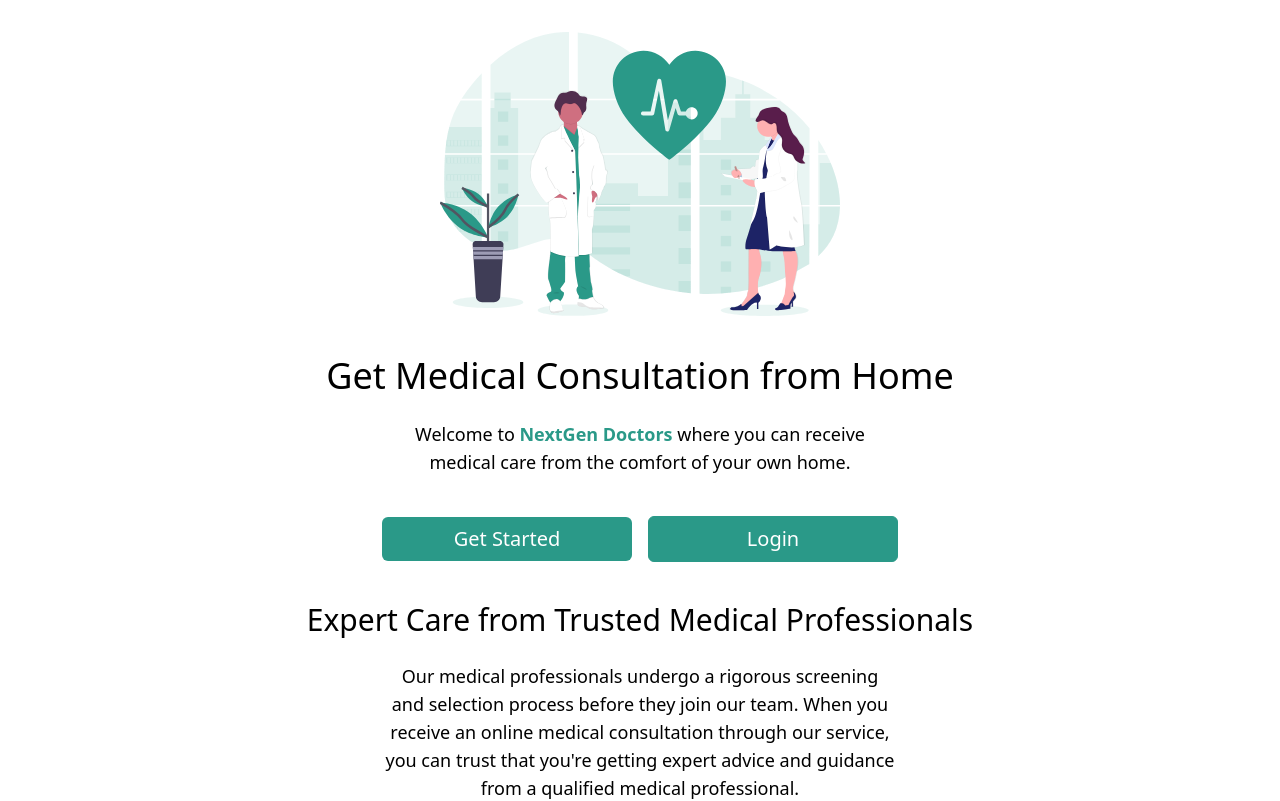
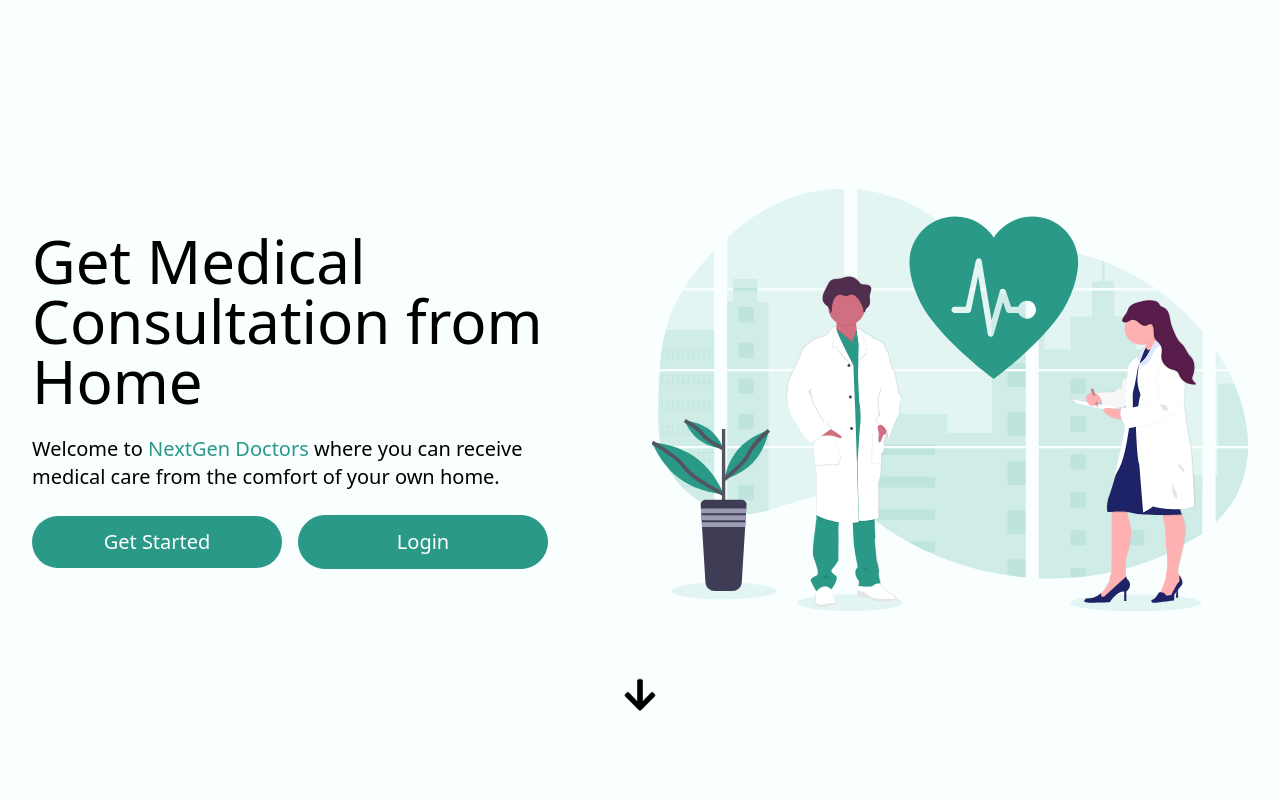
Before and after one commit to chukusuccess/NextGenPatients, a Next.js app: page / in a window 1280 px wide. Shown: the top 801 px of the page. Built offline with nearby package versions, Linux system fonts and the light colour scheme.

Commit message:
Installed the react Icons package, finished up the UI for the landing page and added adequate theme handling.

```diff
--- a/components/Splash-Screen/Splash.jsx
+++ b/components/Splash-Screen/Splash.jsx
@@ -4,17 +4,13 @@ import SplashText from "./SplashText";
 
 function Splash() {
   return (
-    // A motion component that animates its children
     <motion.div
-      // The animation to perform
       animate={{
-        height: 0, // Reduce the height to 0
-        transition: { duration: 0.6, delay: 1.5 }, // The duration of the animation and delay before it starts
+        height: 0,
+        transition: { duration: 0.6, delay: 1.5 },
       }}
-      // The class names for the component
       className="absolute top-0 z-50 flex items-center justify-center w-screen h-screen overflow-hidden bg-[#2A9988]"
     >
-      {/* The child component to animate */}
       <SplashText />
     </motion.div>
   );
--- a/components/Splash-Screen/SplashText.jsx
+++ b/components/Splash-Screen/SplashText.jsx
@@ -11,14 +11,13 @@ function SplashText() {
         opacity: 0,
         transition: { duration: 0.4, delay: 1 },
       }}
-      // Add classnames for styling
       className="flex flex-col items-center justify-center text-white"
     >
       <h1 className="xl:text-9xl 2xl:text-[160px] lg:text-8xl md:text-7xl text-4xl font-thin">
         NEXT<span className="font-semibold">GEN</span>
       </h1>
       <h1 className="pt-1 md:pt-2 lg:pt-3 xl:pt-6 xl:text-8xl 2xl:text-[160px] lg:text-6xl md:text-4xl text-2xl font-thin tracking-[0.2em]">
-        DOCTORS(NG)
+        PATIENTS(NG)
       </h1>
     </motion.div>
   );
--- a/package.json
+++ b/package.json
@@ -17,6 +17,7 @@
     "postcss": "8.4.24",
     "react": "18.2.0",
     "react-dom": "18.2.0",
+    "react-icons": "^4.9.0",
     "tailwindcss": "3.3.2"
   }
 }
--- a/pages/_document.js
+++ b/pages/_document.js
@@ -2,9 +2,9 @@ import { Html, Head, Main, NextScript } from "next/document";
 
 export default function Document() {
   return (
-    <Html lang="en">
+    <Html lang="en" className="scroll-smooth">
       <Head />
-      <body className="dark:bg-[#0e1217]">
+      <body className="bg-[#F8FFFE] dark:bg-[#0e1217]">
         <Main />
         <NextScript />
       </body>
--- a/pages/index.js
+++ b/pages/index.js
@@ -3,53 +3,66 @@ import Image from "next/image";
 import Link from "next/link";
 import Splash from "@/components/Splash-Screen/Splash";
 import landingPageImg from "../public/landingPage.svg";
+import stetoscopeImg from "../public/stetoscope.svg";
+import { FaArrowDown } from "react-icons/fa";
 
 export default function Home() {
   return (
     <>
       <Head>
-        <title>NEXTGEN Doctors</title>
+        <title>NEXTGEN Patients</title>
         <meta name="description" content="Generated by create next app" />
         <meta name="viewport" content="width=device-width, initial-scale=1" />
         <link rel="icon" href="/favicon.ico" />
       </Head>
       <main>
         <Splash />
-        <section className="flex flex-col items-center justify-start w-full min-h-screen gap-12 pt-12 xl:gap-10 lg:pt-8">
-          <div className="flex flex-col items-center w-full px-20 sm:px-4">
-            <Image
-              src={landingPageImg}
-              width={400}
-              height={400}
-              alt="placeholderImg"
-            />
+        <section className="flex flex-col w-full min-h-screen gap-12 xl:gap-10">
+          <div className="relative flex flex-col xl:gap-6 items-center justify-center h-[100dvh] xl:flex-row-reverse px-4 xl:px-8">
+            <div className="relative w-4/5 aspect-square xl:basis-1/2">
+              <Image src={landingPageImg} fill priority alt="Landing Img" />
             </div>
-          <div className="flex flex-col items-center w-full px-4 text-black dark:text-white sm:px-20">
-            <h1 className="w-full text-4xl text-center">
+
+            <div className="flex flex-col space-y-6 xl:basis-1/2 text-black dark:text-white">
+              <h1 className="w-full text-4xl text-center xl:text-6xl xl:text-left">
                 Get Medical Consultation from Home
               </h1>
-            <br />
-            <p className="w-full max-w-lg text-lg text-center">
-              Welcome to <b className="text-[#2A9988]">NextGen Doctors</b> where
+
+              <p className="w-full max-w-lg text-xl text-center xl:text-left dark:text-gray-400">
+                Welcome to{" "}
+                <span className="text-[#2A9988]">NextGen Doctors</span> where
                 you can receive medical care from the comfort of your own home.
               </p>
-            <div className="flex items-center justify-center w-full gap-4 mt-6 sm:mt-10">
+
+              <div className="flex items-center gap-4">
                 <Link
                   href="/sign-up"
-                className="p-2 w-1/2 bg-[#2a9988] hover:bg-[#1C665B] duration-500 rounded-md text-white text-xl max-w-[250px] text-center"
+                  className="px-2 py-3 w-1/2 bg-[#2a9988] hover:bg-[#1C665B] duration-500 rounded-full text-white text-xl max-w-[250px] text-center"
                 >
                   Get Started
                 </Link>
                 <Link
                   href="/login"
-                className="p-2 w-1/2 border border-[#2a9988] bg-[#2a9988] hover:bg-[#1C665B] dark:bg-transparent dark:hover:bg-[#1C665B] duration-500 rounded-md text-white text-xl max-w-[250px] text-center"
+                  className="px-2 py-3 w-1/2 border border-[#2a9988] bg-[#2a9988] hover:bg-[#1C665B] dark:bg-transparent dark:hover:bg-[#1C665B] duration-500 rounded-full text-white text-xl max-w-[250px] text-center"
                 >
                   Login
                 </Link>
               </div>
             </div>
+
+            <a
+              href="#faq"
+              className="mt-10 mx-auto xl:absolute bottom-20 animate-bounce"
+            >
+              <FaArrowDown className="dark:text-white text-4xl" />
+            </a>
+          </div>
+
           <div className="flex flex-col items-end w-full text-black dark:text-white">
-            <div className="flex flex-col items-center w-full px-4 sm:px-20">
+            <div
+              id="faq"
+              className="flex flex-col items-center w-full px-6 sm:px-20 scroll-mt-6"
+            >
               <h1 className="w-full text-3xl text-center">
                 Expert Care from Trusted Medical Professionals
               </h1>
@@ -63,20 +76,24 @@ export default function Home() {
               </p>
             </div>
           </div>
-          <div className="w-full flex flex-col items-end pb-20 sm:pb-24 bg-[#2A9988] text-white py-10 overflow-hidden relative grow">
+
+          <div className="w-full flex flex-col items-end bg-[#2A9988] text-white py-10 overflow-hidden relative">
             <Image
-              src={"/stetoscope.svg"}
+              src={stetoscopeImg}
               width={600}
               height={600}
-              alt="placeholderImg"
+              alt="Stetoscope Img"
               className="absolute overflow-hidden blur-sm"
             />
+
             <h1 className="w-full px-5 text-2xl font-bold text-left sm:px-20">
               FAQs:
             </h1>
+
             <br />
+
             <ul className="z-10 grid grid-cols-1 gap-10 px-5 md:grid-cols-2 xl:grid-cols-3 sm:px-20 ">
-              <div>
+              <div className="space-y-1">
                 <li className="text-xl">
                   How do I sign up for an online medical consultation?
                 </li>
@@ -89,7 +106,7 @@ export default function Home() {
                 </li>
               </div>
 
-              <div>
+              <div className="space-y-1">
                 <li className="text-xl">
                   How do I pay for my online medical consultation?
                 </li>
@@ -100,7 +117,7 @@ export default function Home() {
                 </li>
               </div>
 
-              <div>
+              <div className="space-y-1">
                 <li className="text-xl">
                   Is my personal and medical information secure?
                 </li>
@@ -110,7 +127,7 @@ export default function Home() {
                 </li>
               </div>
 
-              <div>
+              <div className="space-y-1">
                 <li className="text-xl">
                   What if I need to cancel or reschedule my consultation?
                 </li>
--- a/tailwind.config.js
+++ b/tailwind.config.js
@@ -1,18 +1,13 @@
 /** @type {import('tailwindcss').Config} */
 module.exports = {
   content: [
-    './pages/**/*.{js,ts,jsx,tsx,mdx}',
-    './components/**/*.{js,ts,jsx,tsx,mdx}',
-    './app/**/*.{js,ts,jsx,tsx,mdx}',
+    "./pages/**/*.{js,ts,jsx,tsx,mdx}",
+    "./components/**/*.{js,ts,jsx,tsx,mdx}",
+    "./app/**/*.{js,ts,jsx,tsx,mdx}",
   ],
+  darkMode: "class",
   theme: {
-    extend: {
-      backgroundImage: {
-        'gradient-radial': 'radial-gradient(var(--tw-gradient-stops))',
-        'gradient-conic':
-          'conic-gradient(from 180deg at 50% 50%, var(--tw-gradient-stops))',
-      },
-    },
+    extend: {},
   },
   plugins: [],
-}
+};
```
Also changed, not shown: 1 other file (tests, documents, lock files or other folders). Lines whose indentation alone changed are shown as unchanged.
